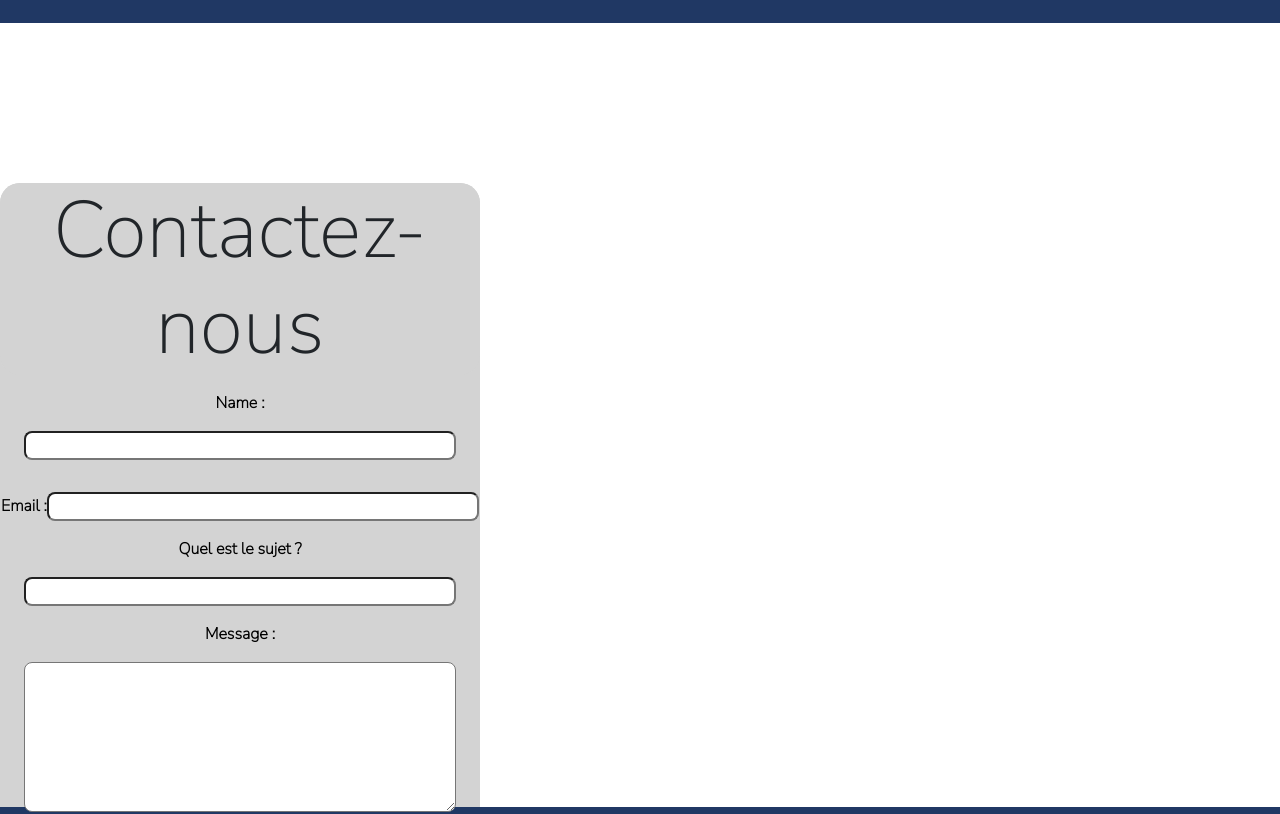
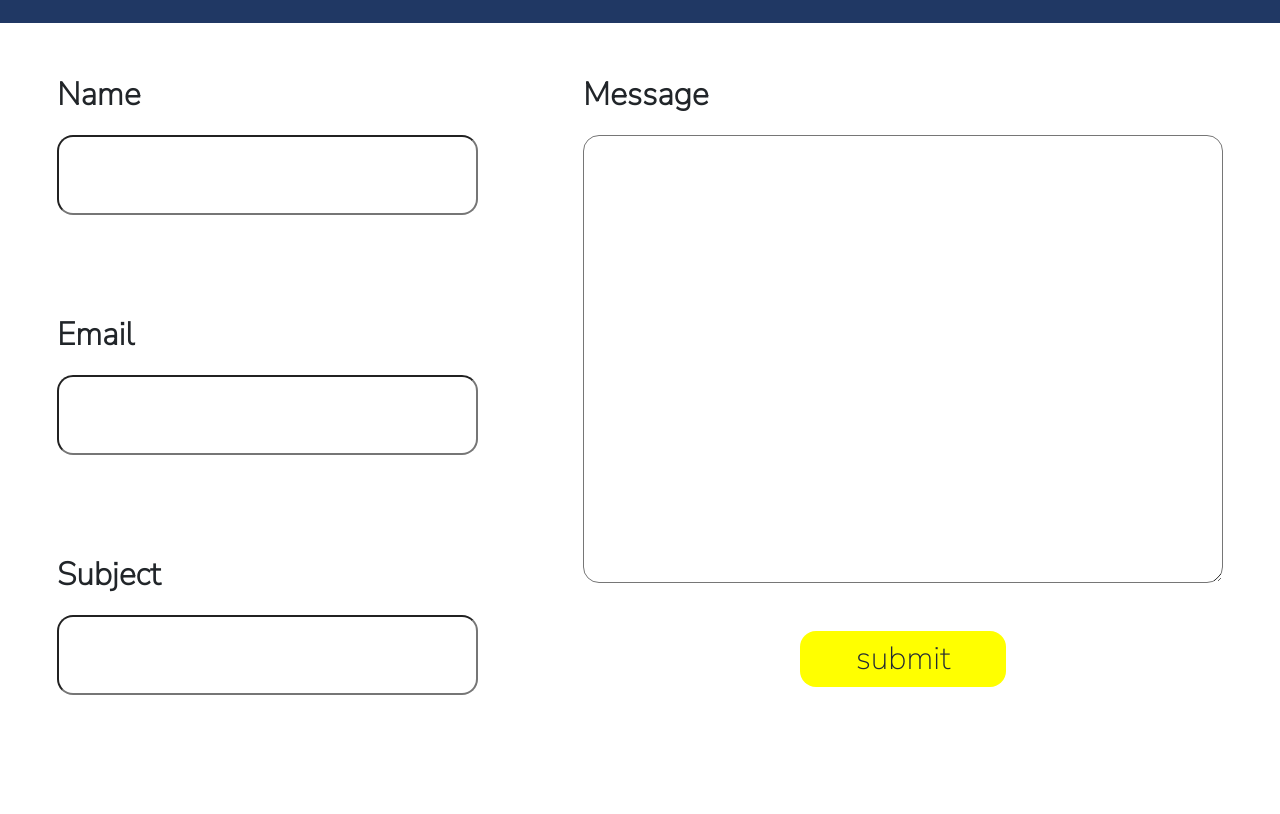
Before and after one commit to WildCodeSchool/2022-03-JS-Remote-404-we_rev_art, a React (Vite) app in the folder frontend/: page /Contact_us in a window 1280 px wide. Shown: the part 640-1454 px from the top of the page. Built offline with nearby package versions, Linux system fonts and the light colour scheme.

Commit message:
ajout du reset de champ lors de l'envoi, correction des consol.warn, mise a jour de la page contact

```diff
--- a/frontend/src/App.jsx
+++ b/frontend/src/App.jsx
@@ -7,7 +7,6 @@ import Artists from "./pages/Artists";
 import Creations from "./pages/Creations";
 import Help from "./pages/Help";
 import Register from "./pages/Register";
-import Login from "./pages/Login";
 import Header from "./components/Header";
 import Footer from "./components/Footer";
 import MyProjectAds from "./pages/MyProjectAds";
@@ -28,7 +27,6 @@ function App() {
         <Route path="/Help" element={<Help />} />
         <Route path="/Contact_us" element={<ContactUs />} />
         <Route path="/Register" element={<Register />} />
-        <Route path="/Login" element={<Login />} />
 
         <Route
           path="/My_Project_Ads"
--- a/frontend/src/components/ContactUsForm.jsx
+++ b/frontend/src/components/ContactUsForm.jsx
@@ -12,27 +12,23 @@ export default function ContactUsForm() {
   const {
     register,
     handleSubmit,
+    reset,
     formState: { errors },
   } = useForm();
 
-  /**
-   *
-   * @param {string :adresse email} serviceId
-   * @param {template : mise en forme de l'email} templateId
-   * @param {object : data form} variables
-   * la fonction sendEmail va envoyer toutes les informations du formulaire (variables) pour
-   * l'envoyer a emailJS sur l'adresse mail teammiditrente (serviceId) et le mettre
-   * enforme grace au templateId
-   */
+  const onSubmit = () => {
+    console.warn("the email was sent correctly");
+    reset();
+  };
 
   return (
+    <section className="section_form">
+      <form className="form_qb" onSubmit={handleSubmit(onSubmit)}>
         <div className="contact_form_qb">
-      <h1>Contactez-nous </h1>
-      <form>
-        <label className="contact_label_qb" htmlFor="nameInput">
-          Name :
+          <label className="field_label_qb" htmlFor="nameInput">
+            Name
             <input
-            className="contact_input_qb"
+              className="field_input"
               type="text"
               name="nameInput"
               {...register("Name", { required: true })}
@@ -42,10 +38,10 @@ export default function ContactUsForm() {
               <p className="contact_required_qb">Name is required</p>
             )}
           </label>
-        <label className="contact_label_qb" htmlFor="emailInput">
-          Email :
+          <label className="field_label_qb" htmlFor="emailInput">
+            Email
             <input
-            className="contact_input_qb"
+              className="field_input"
               type="text"
               name="emailInput"
               {...register("Email", { required: true })}
@@ -54,10 +50,10 @@ export default function ContactUsForm() {
               <p className="contact_required_qb">Email is required</p>
             )}
           </label>
-        <label className="contact_label_qb" htmlFor="sujetlInput">
-          Quel est le sujet ?
+          <label className="field_label_qb" htmlFor="sujetlInput">
+            Subject
             <input
-            className="contact_input_qb"
+              className="field_input"
               type="text"
               name="sujetlInput"
               {...register("Sujet", { required: true })}
@@ -66,23 +62,24 @@ export default function ContactUsForm() {
               <p className="contact_required_qb">Sujet is required</p>
             )}
           </label>
-        <label className="contact_label_qb" htmlFor="messageInput">
-          Message :
+        </div>
+        <div className="form_message_qb">
+          <label className="field_label_qb" htmlFor="messageInput">
+            Message
             <textarea
               className="contact_textaera_qb"
               name="messageInput"
-            rows="6"
-            cols="50"
               {...register("Message", { required: true })}
             />
             {errors.Message?.type === "required" && (
               <p className="contact_required_qb">Message is required</p>
             )}
           </label>
-        <button type="submit" value="send" className="button_form_qb">
-          submit{handleSubmit}
+          <button type="submit" value="send" className="button_form_qb yellow">
+            submit
           </button>
+        </div>
       </form>
-    </div>
+    </section>
   );
 }
--- a/frontend/src/components/RegisterNow.jsx
+++ b/frontend/src/components/RegisterNow.jsx
@@ -18,16 +18,18 @@ function RegisterNow({ artist, setArtist, customer, setCustomer }) {
   const {
     handleSubmit,
     register,
+    reset,
     watch,
     formState: { errors },
   } = useForm();
 
-  const onSubmit = (data) => {
+  const onSubmit = () => {
     if (customer || artist) {
-      console.warn(data);
+      console.warn("account is already registered");
     } else {
       console.error("please choose a type account");
     }
+    reset();
   };
   const passwordCurrent = watch("password", "");
   return (
--- a/frontend/src/pages/Login.jsx
+++ /dev/null
@@ -1,7 +0,0 @@
-import React from "react";
-
-function Login() {
-  return <div>Login</div>;
-}
-
-export default Login;
--- a/frontend/src/pages/Register.jsx
+++ b/frontend/src/pages/Register.jsx
@@ -12,7 +12,7 @@ function Register() {
   const [artist, setArtist] = useState(false);
   const [registerButton, setRegisterButton] = useState(false);
 
-  console.warn(customer);
+  // console.warn(customer);
 
   return (
     <section className="register_container">
--- a/frontend/src/style/ContactUs.css
+++ b/frontend/src/style/ContactUs.css
@@ -1,130 +1,61 @@
-:root {
-  --light: rgb(255, 255, 255);
-  --dark: rgb(0, 0, 0);
-  --title-color: rgb(255, 255, 255);
-  --text-color: rgb(255, 255, 255);
-  --title-font: "Poppins", sans-serif;
-  --text-font: "Poppins", sans-serif;
-  --title-font-size: ;
-  --text-font-size: ;
-}
-
-.contact_qb {
-  justify-content: space-around;
+.form_qb{
   display: flex;
-  height: 100%;
-  width: 100%;
-  min-height: 100vh;
-}
-
-.contact_form_qb > h1 {
-  border-radius: 20px;
-  text-align: center;
+  justify-content: space-evenly;
 }
 
 .contact_form_qb {
-  margin-top: 10rem;
-  background-color: lightgray;
-  width: 30rem;
-  height: 39rem;
   text-align: center;
-  border-radius: 20px;
-  justify-content: center;
+  height: 52rem;
 }
 
-.contact_form_qb * {
-  background-color: lightgray;
-}
+.form_message_qb {
+  text-align: center;
 
-.contact_label_qb {
-  font-weight: bold;
-  color: var(--dark);
-  display: block;
-  margin-block-start: 1rem;
+  height: 48rem;
 }
 
 .contact_required_qb {
   margin: 0;
-  color: var(--dark);
   font-weight: 100;
 }
 
-.contact_input_qb {
-  background-color: white;
-  margin-block-start: 1em;
-  text-align: center;
-  height: 1.8rem;
-  width: 90%;
-  border-radius: 8px;
+
+.button_form_qb {
+  padding: 0.25rem 3.5rem;
+  width: fit-content;
+  height: fit-content;
+  border: none;
+  border-radius: 1rem;
+  font-size: 2rem;
+  color: #222a35;
+  cursor: pointer;
+}
+
+.field_input_qb{
+  height: 5rem;
+  padding: 0 2rem;
+  margin-top: 1rem;
+  border-radius: 1rem;
+  font-size: 2rem;
+  text-align: left;
+  display: flex;
+}
+
+.field_label_qb {
+  display: flex;
+  flex-direction: column;
+  align-items: flex-start;
+  padding: 3rem;
+  font-size: 2rem;
+  font-weight: bold;
 }
 
 .contact_textaera_qb {
-  background-color: white;
-  margin-block-start: 1em;
-  width: 90%;
-  border-radius: 8px;
+  height: 28rem;
+  width: 40rem;
+  margin-top: 1rem;
+  border-radius: 1rem;
+  font-size: 1.5rem;
+  text-align: left;
+  display: flex;
 }
-
-.button_form_qb {
-  background-color: white;
-  margin-top: 1rem;
-  font-size: large;
-  width: 5.5rem;
-  height: 2.5rem;
-  border-radius: 15px;
-  cursor: pointer;
-}
-
-.contact_info_qb {
-  margin-top: 10rem;
-  background-color: lightgray;
-  width: 30rem;
-  height: 39rem;
-  text-align: center;
-  border-radius: 20px;
-}
-
-.contact_info_qb * {
-  background-color: lightgray;
-}
-
-.contact_info_qb > h2 {
-  border-radius: 20px;
-  text-align: center;
-}
-
-.contact_texte_qb {
-  font-size: 1.1rem;
-  color: var(--dark);
-  margin: 2rem;
-}
-
-.button_faq_qb {
-  width: 10rem;
-  height: 8rem;
-  background-image: url(../assets/planetfaq.png);
-  background-size: 8rem;
-  background-position: center;
-  background-repeat: no-repeat;
-  border-radius: 20px;
-  cursor: pointer;
-}
-
-@media screen and (max-width: 1000px) {
-  .contact_qb {
-    display: flex;
-    flex-direction: column;
-    align-items: center;
-  }
-
-  .contact_form_qb {
-    margin-top: 3rem;
-    width: 25rem;
-    height: 39rem;
-  }
-
-  .contact_info_qb {
-    margin-top: 10rem;
-    width: 25rem;
-  }
-}
```
Lines whose indentation alone changed are shown as unchanged.
